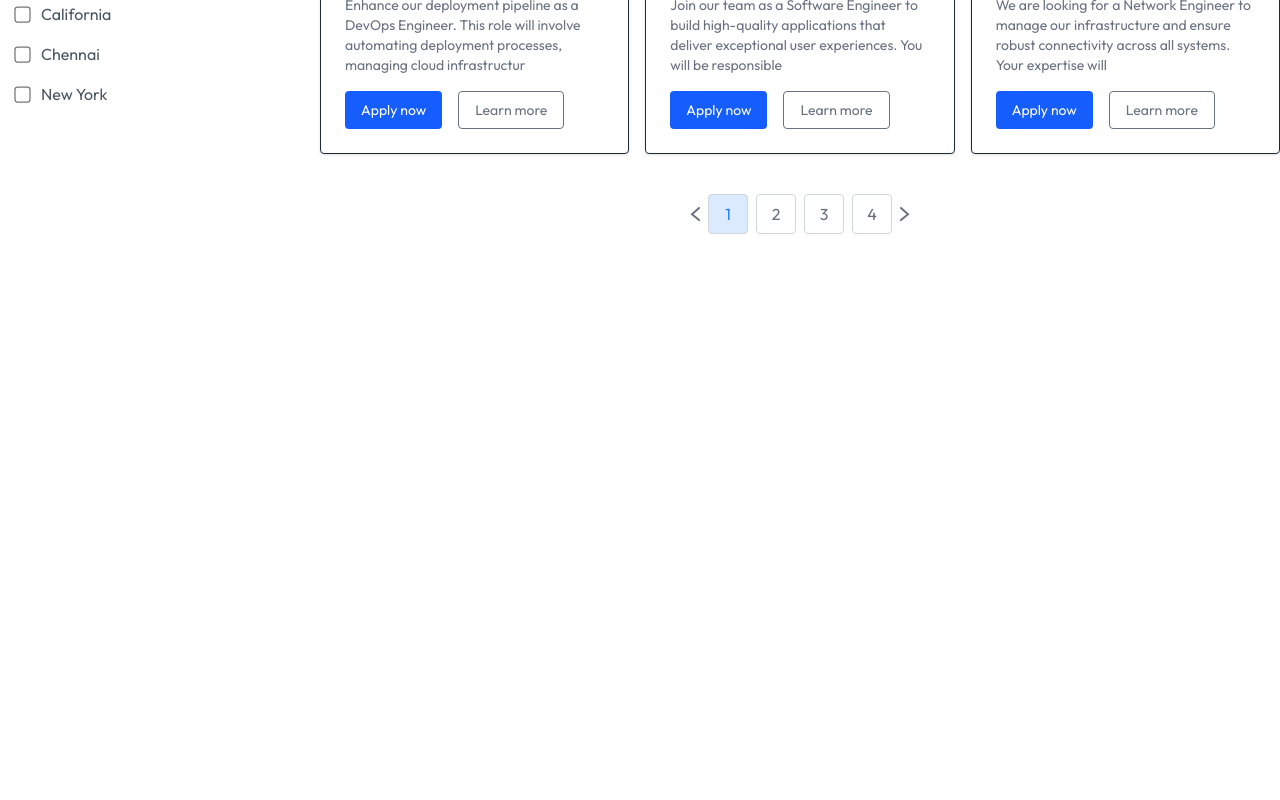
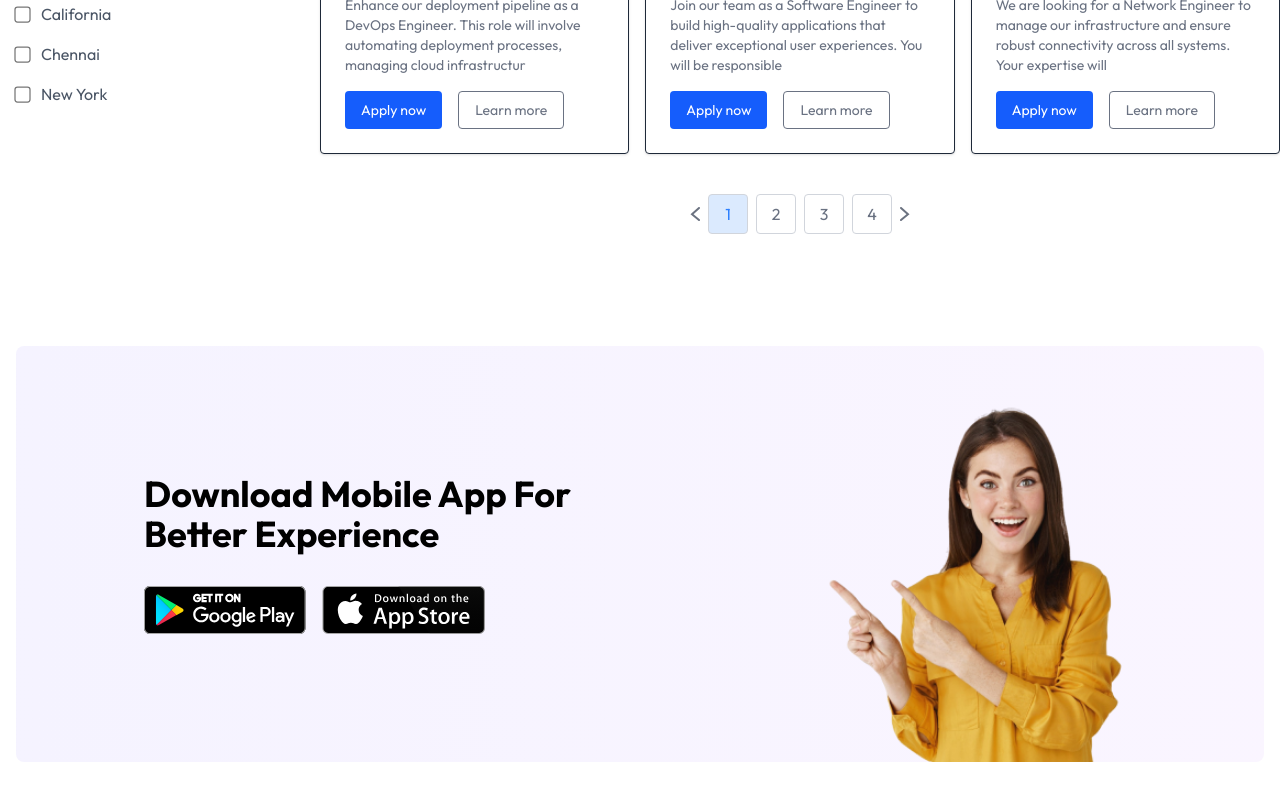
Before and after one commit to AashishBadal/Job-Portal, a React (Vite) app in the folder client/: page / in a window 1280 px wide. Shown: the part 1164-1964 px from the top of the page. Before the commit the page ends 1430 px from the top, so only its background shows below. Built offline with nearby package versions, Linux system fonts and the light colour scheme; no server answers.

Commit message:
AppDownload section added

```diff
--- /dev/null
+++ b/client/src/components/AppDownload.jsx
@@ -0,0 +1,31 @@
+import React from "react";
+import { assets } from "../assets/assets";
+
+const AppDownload = () => {
+    return (
+        <div className="container px-4 2xl:px-20 mx-auto my-20">
+            <div className="relative bg-gradient-to-r from-violet-50 to-purple-50 p-12 sm:p-24 lg:p-32 rounded-lg">
+                <div>
+                    <h1 className="text-2xl sm:text-4xl font-bold mb-8 max-w-md">
+                        Download Mobile App For Better Experience
+                    </h1>
+                    <div className="flex gap-4">
+                        <a className="inline-block" href="#">
+                            <img className="h-12" src={assets.play_store} alt="" />
+                        </a>
+                        <a className="inline-block" href="#">
+                            <img className="h-12" src={assets.app_store} alt="" />
+                        </a>
+                    </div>
+                </div>
+                <img
+                    className="absolute w-80 right-0 bottom-0 mr-32 max-lg:hidden"
+                    src={assets.app_main_img}
+                    alt=""
+                />
+            </div>
+        </div>
+    );
+};
+
+export default AppDownload;
--- a/client/src/pages/Home.jsx
+++ b/client/src/pages/Home.jsx
@@ -2,6 +2,7 @@
 import Navbar from '../components/Navbar'
 import Hero from '../components/Hero'
 import JobListing from '../components/JobListing'
+import AppDownload from '../components/AppDownload'
 
 const Home = () => {
   return (
@@ -9,6 +10,7 @@
         <Navbar/>
         <Hero/>
         <JobListing/>
+        <AppDownload/>
     </div>
   )
 }
```
